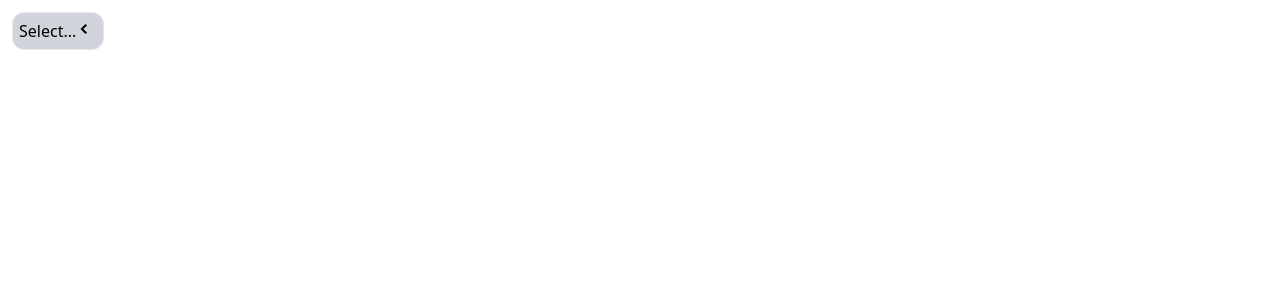
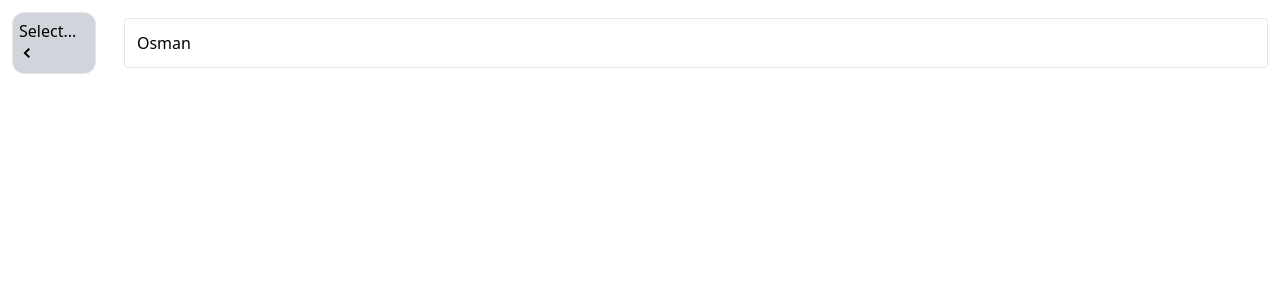
Before and after one commit to oztuzelosman/components-app, a React (Create React App) app: page / in a window 1280 px wide. Shown: the top 300 px of the page. Built offline with nearby package versions, Linux system fonts and the light colour scheme.

Commit message:
add panel.js

```diff
--- a/src/App.js
+++ b/src/App.js
@@ -1,5 +1,6 @@
 import DropDown from "./DropDown";
 import { useState } from "react";
+import Panel from "./Panel";
 function App() {
   const [dropVal, setDropVal] = useState(null);
 
@@ -23,12 +24,20 @@ function App() {
   ];
 
   return (
-    <div className="flex flex-row m-3 w-15">
+    <div className="flex flex-row items-center m-3 w-15">
       <DropDown
         getDropValue={getDropValue}
         dropVal={dropVal}
         dropDownItems={dropDownItems}
       />
+      <Panel
+        onClick={() => {
+          console.log("clicked");
+        }}
+        className="ml-7"
+      >
+        Osman
+      </Panel>
     </div>
   );
 }
--- /dev/null
+++ b/src/Panel.js
@@ -0,0 +1,17 @@
+import { Children } from "react";
+import classNames from "classnames";
+
+function Panel({ children, className, ...rest }) {
+  const finalClasses = classNames(
+    "border rounded p-3 bg-white w-full",
+    className
+  );
+
+  return (
+    <div {...rest} className={finalClasses}>
+      {children}
+    </div>
+  );
+}
+
+export default Panel;
```
